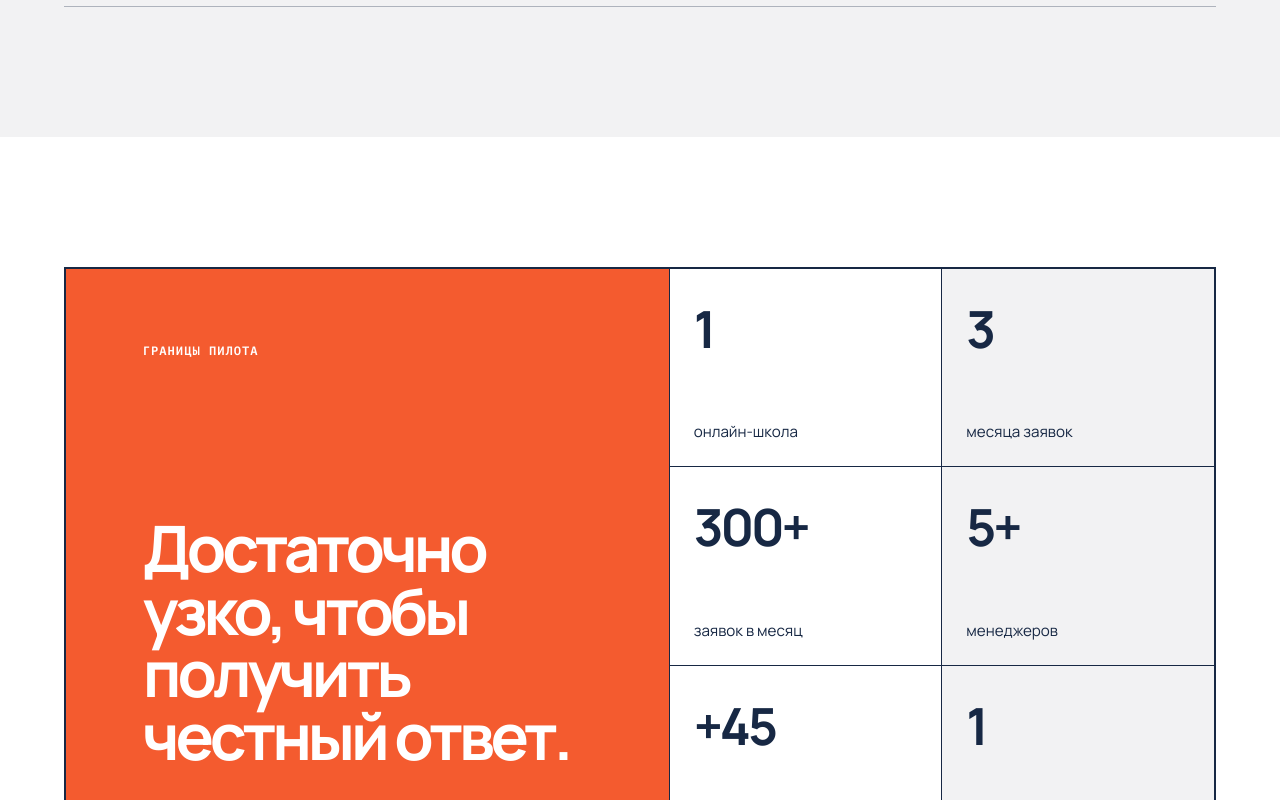
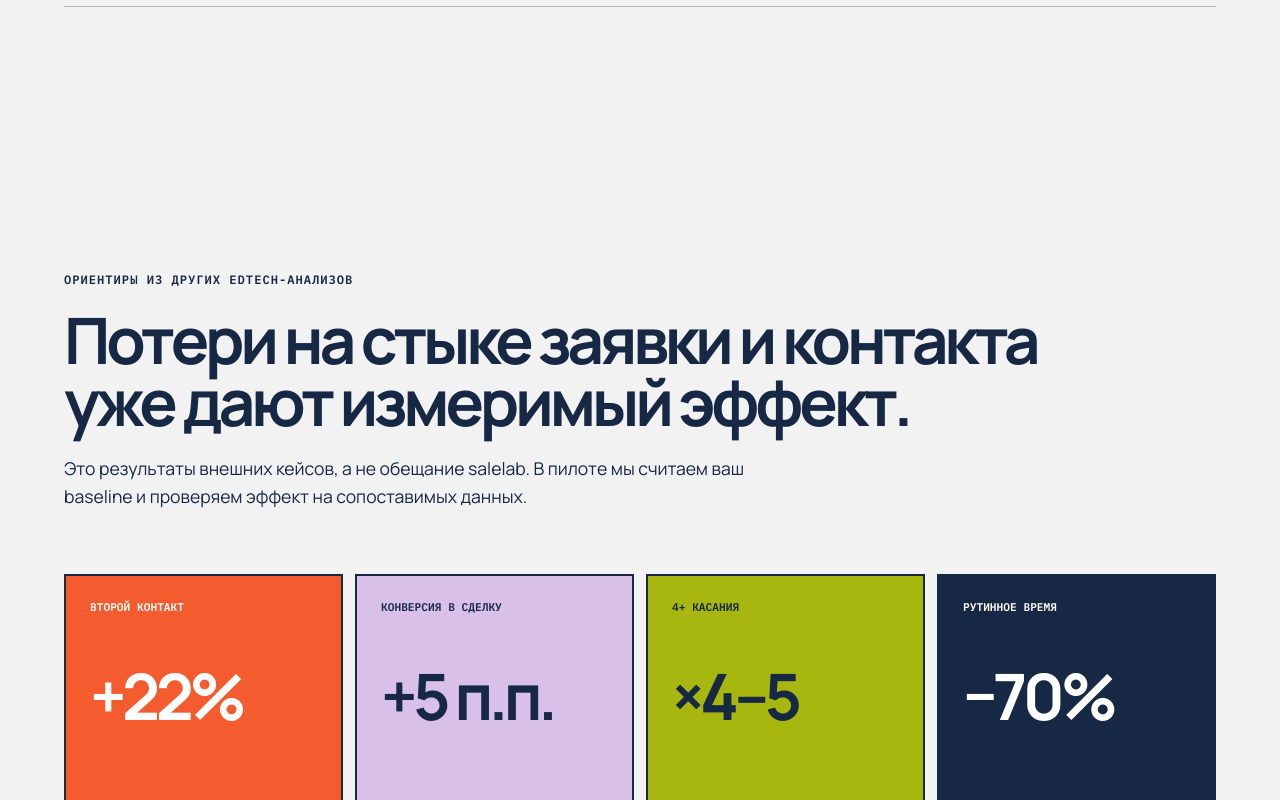
Before and after one commit to Bobcat-web/salelab, a React (Vite) app: page / in a window 1280 px wide. Shown: the part 4300-5100 px from the top of the page. Built offline with nearby package versions, Linux system fonts and the light colour scheme.

Commit message:
Update Site source

```diff
--- a/src/App.jsx
+++ b/src/App.jsx
@@ -249,23 +249,6 @@ function App() {
         </div>
       </section>
 
-      <section className="scope section-pad">
-        <div className="scope-board reveal">
-          <div className="scope-title">
-            <span className="eyebrow">Границы пилота</span>
-            <h2>Достаточно узко, чтобы получить честный ответ.</h2>
-          </div>
-          <div className="scope-items">
-            <div><strong>1</strong><span>онлайн-школа</span></div>
-            <div><strong>3</strong><span>месяца заявок</span></div>
-            <div><strong>300+</strong><span>заявок в месяц</span></div>
-            <div><strong>5+</strong><span>менеджеров</span></div>
-            <div><strong>+45</strong><span>дней на учёт оплат</span></div>
-            <div><strong>1</strong><span>решение на выходе</span></div>
-          </div>
-        </div>
-      </section>
-
       <section className="evidence section-pad">
         <div className="section-head reveal">
           <span className="eyebrow">Ориентиры из других EdTech-анализов</span>
```
